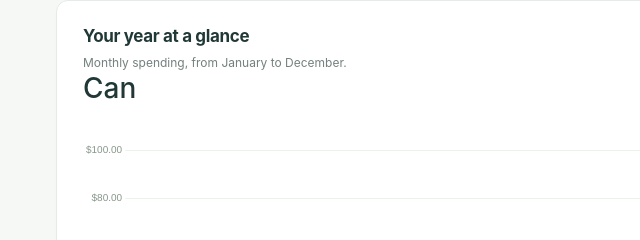
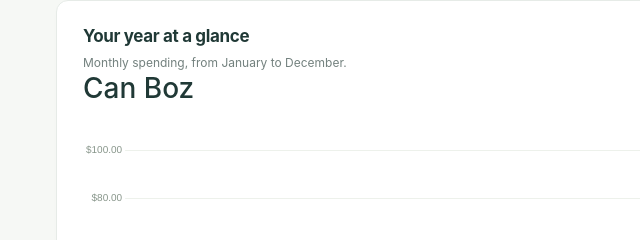
Before and after one commit to canboz/spendtrackcodex, a plain HTML site: page index.html in a window 1280 px wide. Both pictures are taken after a click on the tab "Overview". Shown: the part 519-759 px from the top of the page, 0-640 px from the left. Drawn offline with nearby package versions, Linux system fonts and the light colour scheme.

Commit message:
fix: update heading to include full name for clarity

```diff
--- a/index.html
+++ b/index.html
@@ -116,7 +116,7 @@
           <div>
             <h2>Your year at a glance</h2>
             <p>Monthly spending, from January to December.</p>
-            <h3>Can</h3>
+            <h3>Can Boz</h3>
           </div><span class="chart-legend"><i></i>Monthly total</span>
         </div>
         <div class="chart-wrap">
```
